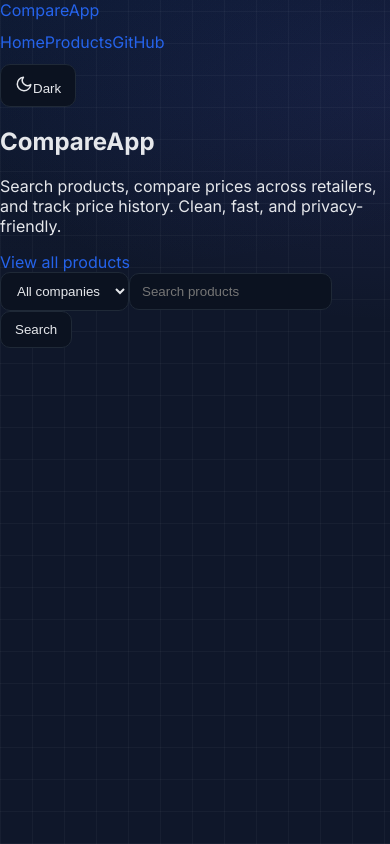
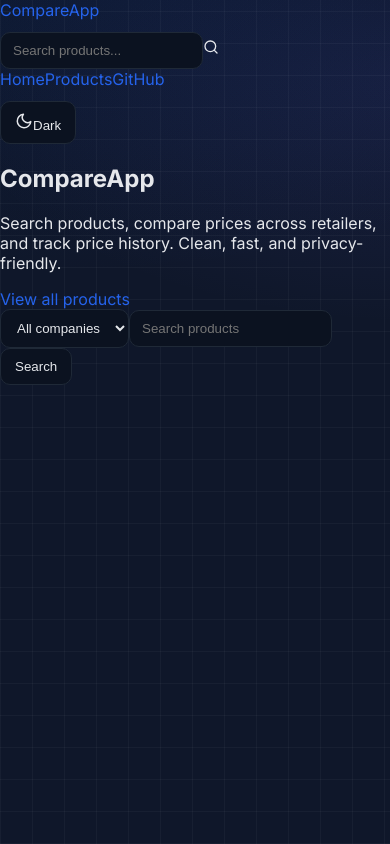
Before and after one commit to C0dingGM/CompareApp, a Next.js app in the folder web/: page / in a window 390 px wide. Built offline with nearby package versions, Linux system fonts and the light colour scheme.

Commit message:
feat(header): add responsive search input in header; wire to homepage via ?q param

```diff
--- a/web/app/layout.tsx
+++ b/web/app/layout.tsx
@@ -2,6 +2,7 @@ import { ReactNode } from 'react';
 import Link from 'next/link';
 import QueryProvider from './providers';
 import ThemeToggle from '../components/ThemeToggle';
+import HeaderSearch from '../components/HeaderSearch';
 import { Inter } from 'next/font/google';
 import './globals.css';
 
@@ -15,10 +16,13 @@ export default function RootLayout({ children }: { children: ReactNode }) {
           <div className="max-w-5xl mx-auto px-4 py-4">
             <header className="sticky top-4 z-50 mb-6 grid grid-cols-[auto,1fr,auto] items-center rounded-xl border border-slate-800/60 bg-slate-900/40 backdrop-blur supports-[backdrop-filter]:bg-slate-900/30">
               <Link href="/" className="px-4 py-3 text-2xl font-bold bg-gradient-to-r from-sky-400 via-violet-400 to-emerald-400 bg-clip-text text-transparent">CompareApp</Link>
-              <nav className="flex items-center justify-center gap-1 sm:gap-2 px-2">
-                <Link href="/" className="px-3 py-2 rounded-md text-sm font-medium border border-transparent hover:bg-slate-900/5 dark:hover:bg-white/5 transition-colors">Home</Link>
-                <Link href="/products" className="px-3 py-2 rounded-md text-sm font-medium border border-transparent hover:bg-slate-900/5 dark:hover:bg-white/5 transition-colors">Products</Link>
-                <a href="https://github.com/C0dingGM/CompareApp" target="_blank" rel="noreferrer" className="px-3 py-2 rounded-md text-sm font-medium border border-transparent hover:bg-slate-900/5 dark:hover:bg-white/5 transition-colors">GitHub</a>
+              <nav className="flex items-center justify-center gap-2 px-2">
+                <HeaderSearch />
+                <div className="hidden md:flex items-center gap-1 sm:gap-2">
+                  <Link href="/" className="px-3 py-2 rounded-md text-sm font-medium border border-transparent hover:bg-slate-900/5 dark:hover:bg-white/5 transition-colors">Home</Link>
+                  <Link href="/products" className="px-3 py-2 rounded-md text-sm font-medium border border-transparent hover:bg-slate-900/5 dark:hover:bg-white/5 transition-colors">Products</Link>
+                  <a href="https://github.com/C0dingGM/CompareApp" target="_blank" rel="noreferrer" className="px-3 py-2 rounded-md text-sm font-medium border border-transparent hover:bg-slate-900/5 dark:hover:bg-white/5 transition-colors">GitHub</a>
+                </div>
               </nav>
               <div className="px-2">
                 <ThemeToggle />
--- a/web/app/page.tsx
+++ b/web/app/page.tsx
@@ -13,6 +13,19 @@ export default function HomePage() {
   // load brands
   useEffect(() => {
     fetch('/api/brands').then(r => r.json()).then(j => setBrands(j.items || [])).catch(() => {});
+  }, []);
+
+
+  // read ?q= from URL on load to prefill and trigger search
+  useEffect(() => {
+    try {
+      const params = new URLSearchParams(window.location.search);
+      const initial = params.get('q');
+      if (initial && initial.trim().length > 0) {
+        setQ(initial);
+        setTimeout(() => { search(); }, 0);
+      }
+    } catch {}
   }, []);
 
   // live suggestions as user types (debounced)
--- /dev/null
+++ b/web/components/HeaderSearch.tsx
@@ -0,0 +1,32 @@
+"use client";
+import { useState } from 'react';
+
+export default function HeaderSearch() {
+  const [v, setV] = useState("");
+  return (
+    <form action="/" method="GET" className="relative hidden sm:block">
+      <input
+        type="search"
+        name="q"
+        value={v}
+        onChange={(e) => setV(e.target.value)}
+        placeholder="Search products..."
+        className="w-48 sm:w-64 md:w-80 pl-8 pr-3 py-2 rounded-md border border-slate-700/60 bg-transparent placeholder-slate-500 focus:outline-none focus:border-sky-600 focus:ring-4 focus:ring-sky-600/20"
+      />
+      <svg
+        className="pointer-events-none absolute left-2.5 top-1/2 -translate-y-1/2 text-slate-400"
+        width="16"
+        height="16"
+        viewBox="0 0 24 24"
+        fill="none"
+        stroke="currentColor"
+        strokeWidth="2"
+        strokeLinecap="round"
+        strokeLinejoin="round"
+      >
+        <circle cx="11" cy="11" r="8" />
+        <path d="m21 21-4.3-4.3" />
+      </svg>
+    </form>
+  );
+}
```
